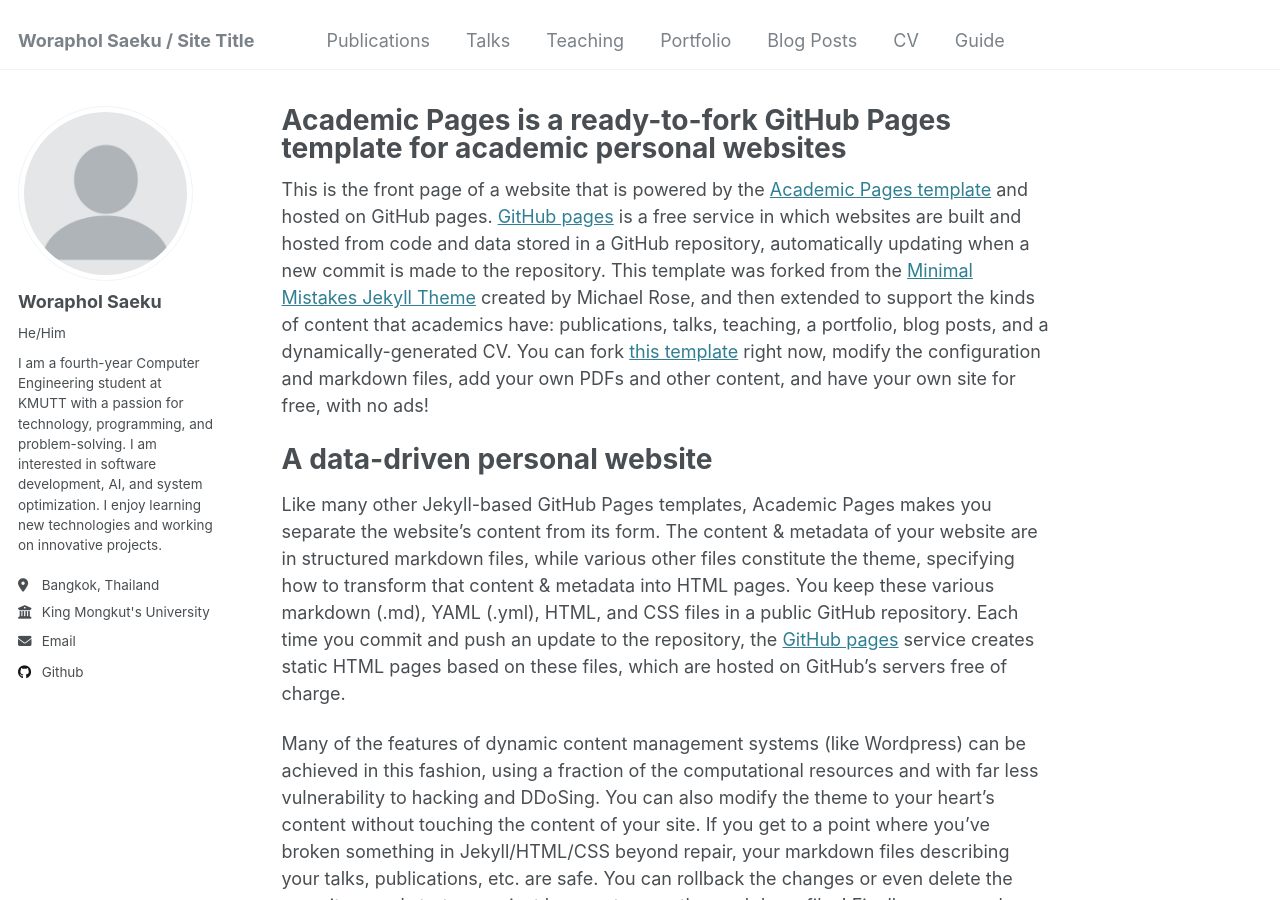
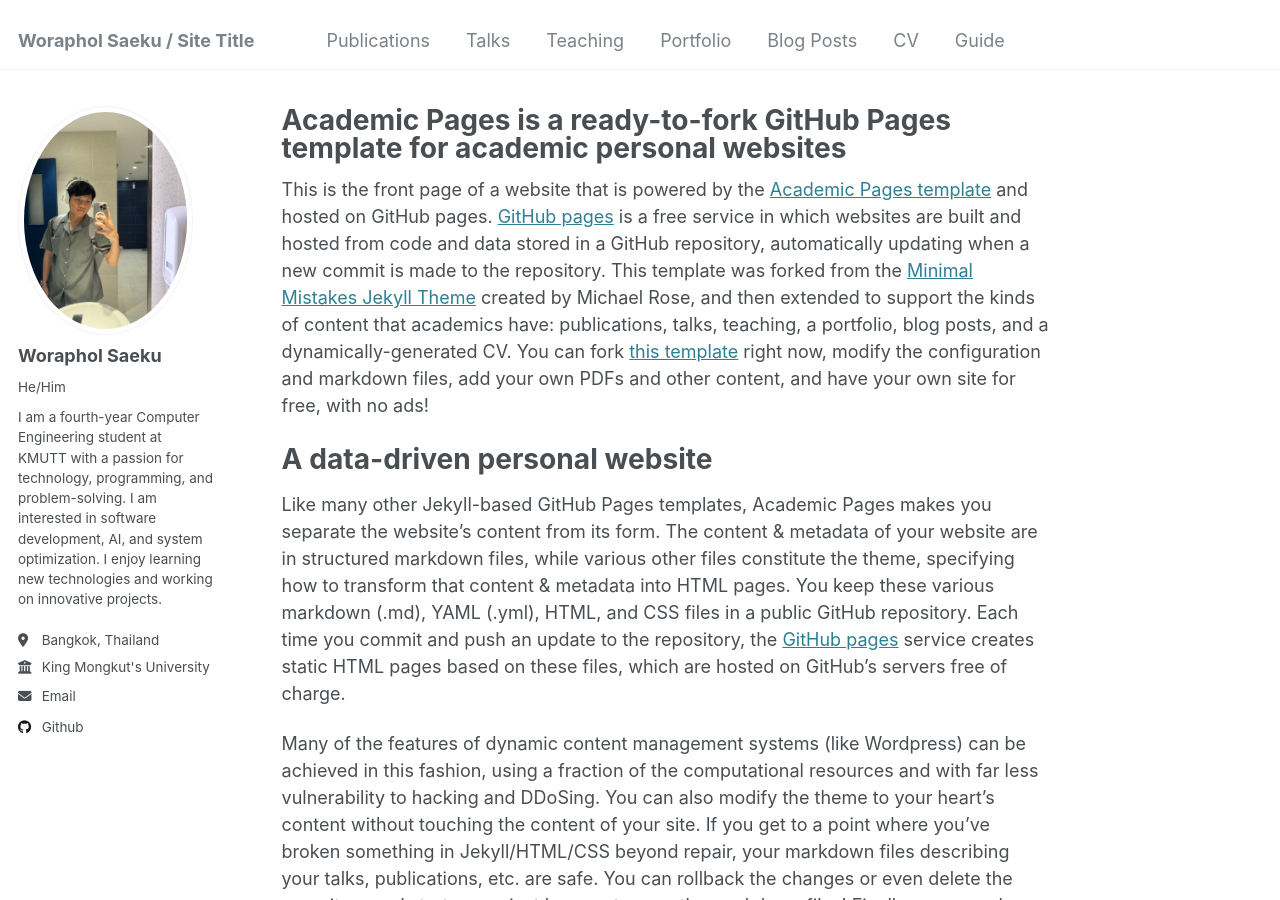
Before and after one commit to worapholohm/worapholohm.github.io, a Jekyll site: the page built from _pages/about.md, in a window 1280 px wide and 900 px high. Built offline with Jekyll 4.4.1, drawn with Linux system fonts in a browser that asks for light colours.

Commit message:
Update _config.yml

```diff
--- a/_config.yml
+++ b/_config.yml
@@ -21,7 +21,7 @@ repository               : "academicpages/academicpages.github.io"
 #               Additional customization can be done by editing /_includes/author-profile.html
 author:
   # Biographic information
-  avatar           : "profile.png"
+  avatar           : "real_profile.jpg"
   name             : "Woraphol Saeku"
   pronouns         : "He/Him"
   bio              : "I am a fourth-year Computer Engineering student at KMUTT with a passion for technology, programming, and problem-solving. I am interested in software development, AI, and system optimization. I enjoy learning new technologies and working on innovative projects."
```
